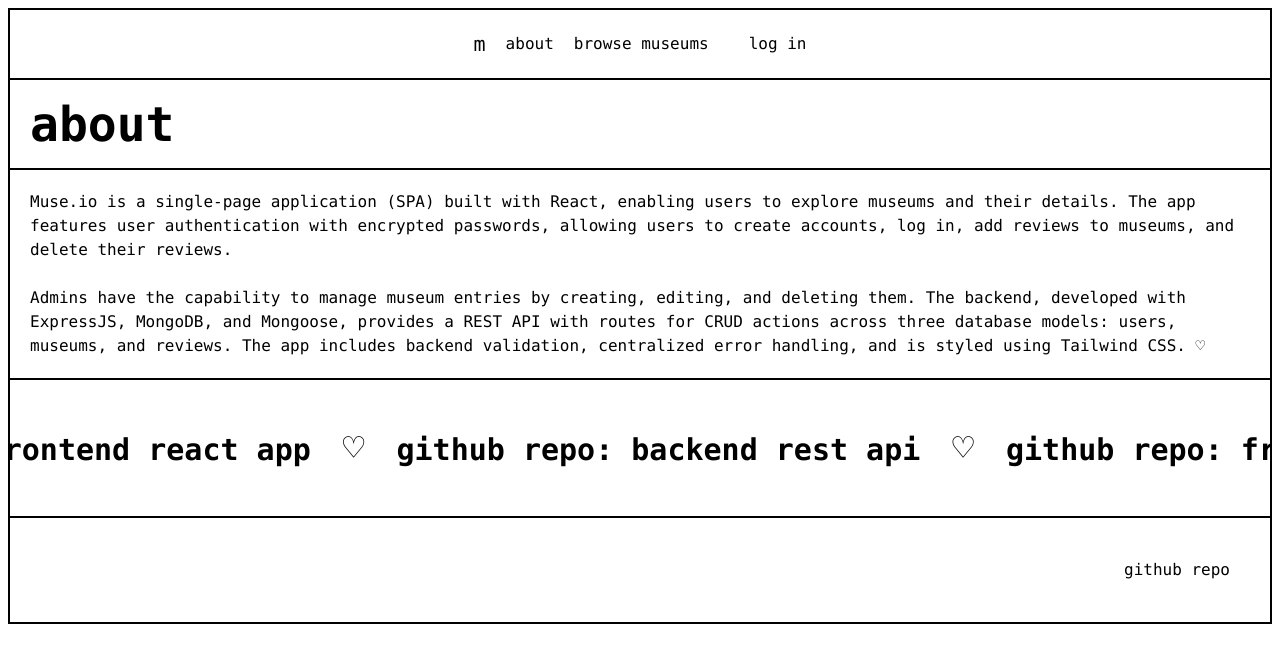
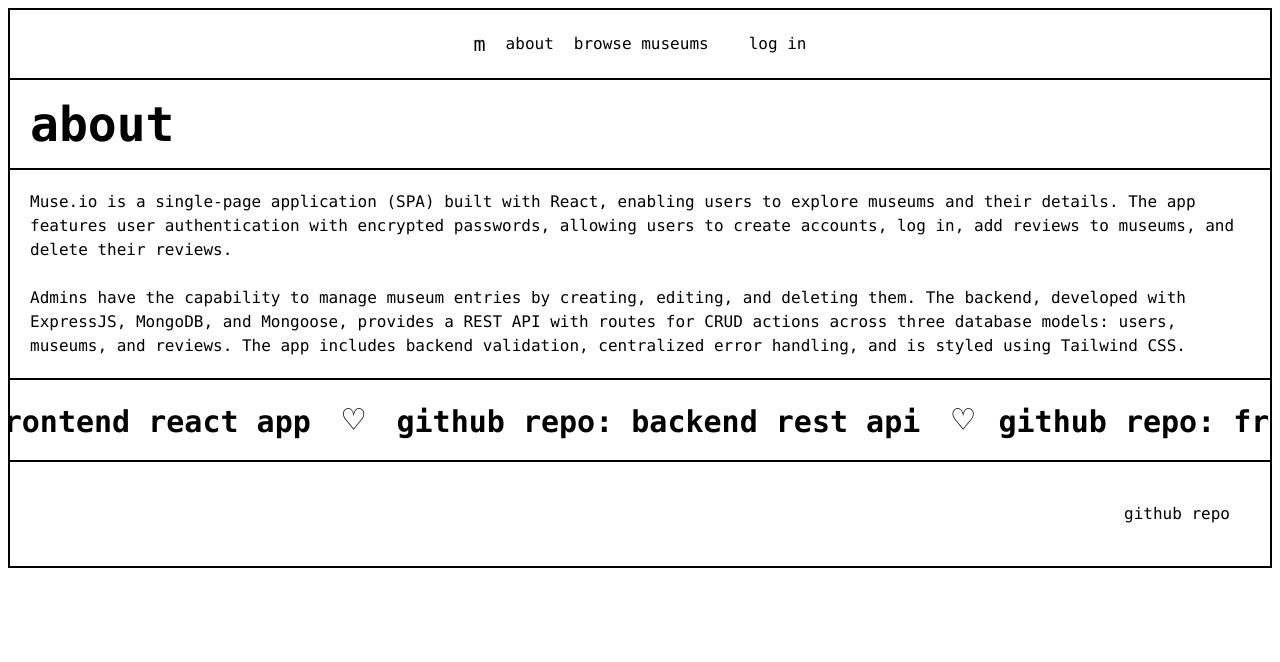
Before and after one commit to claudiasgonz/project3-client, a React (Vite) app: page /about in a window 1280 px wide. Shown: the top 662 px of the page. Built offline with nearby package versions, Linux system fonts and the light colour scheme; no server answers.

Commit message:
edited about page marquee

```diff
--- a/src/pages/About.jsx
+++ b/src/pages/About.jsx
@@ -27,11 +27,11 @@ function About() {
 <p className="font-mono p-5"
       >Muse.io is a single-page application (SPA) built with React, enabling users to explore museums and their details. The app features user authentication with encrypted passwords, allowing users to create accounts, log in, add reviews to museums, and delete their reviews. <br></br>
       <br></br>
-      Admins have the capability to manage museum entries by creating, editing, and deleting them. The backend, developed with ExpressJS, MongoDB, and Mongoose, provides a REST API with routes for CRUD actions across three database models: users, museums, and reviews. The app includes backend validation, centralized error handling, and is styled using Tailwind CSS. ♡
+      Admins have the capability to manage museum entries by creating, editing, and deleting them. The backend, developed with ExpressJS, MongoDB, and Mongoose, provides a REST API with routes for CRUD actions across three database models: users, museums, and reviews. The app includes backend validation, centralized error handling, and is styled using Tailwind CSS.
       </p>
 
       <div className="relative flex overflow-x-hidden font-mono font-bold border-b-2 border-t-2 border-black">
-        <div className="py-12 animate-marquee whitespace-nowrap">
+        <div className="py-5 animate-marquee whitespace-nowrap">
           <Link to="https://github.com/claudiasgonz/project3-client" className="text-3xl mx-4 hover:text-blue-600">
             github repo: frontend react app
           </Link>
@@ -41,7 +41,7 @@ function About() {
           </Link>
           <span className="text-4xl mx-4">♡</span>
         </div>
-        <div className="absolute top-0 py-12 animate-marquee2 whitespace-nowrap">
+        <div className="absolute top-0 py-5 animate-marquee2 whitespace-nowrap">
           <Link to="https://github.com/claudiasgonz/project3-client" className="text-3xl mx-4 hover:text-blue-600">
             github repo: frontend react app
           </Link>
@@ -49,7 +49,7 @@ function About() {
           <Link to="https://github.com/claudiasgonz/project3-server" className="text-3xl mx-4 hover:text-blue-600">
             github repo: backend rest api
           </Link>
-          <span className="text-4xl mx-4">♡</span>
+          <span className="text-xl mx-4">♡</span>
         </div>
       </div>
 
```
